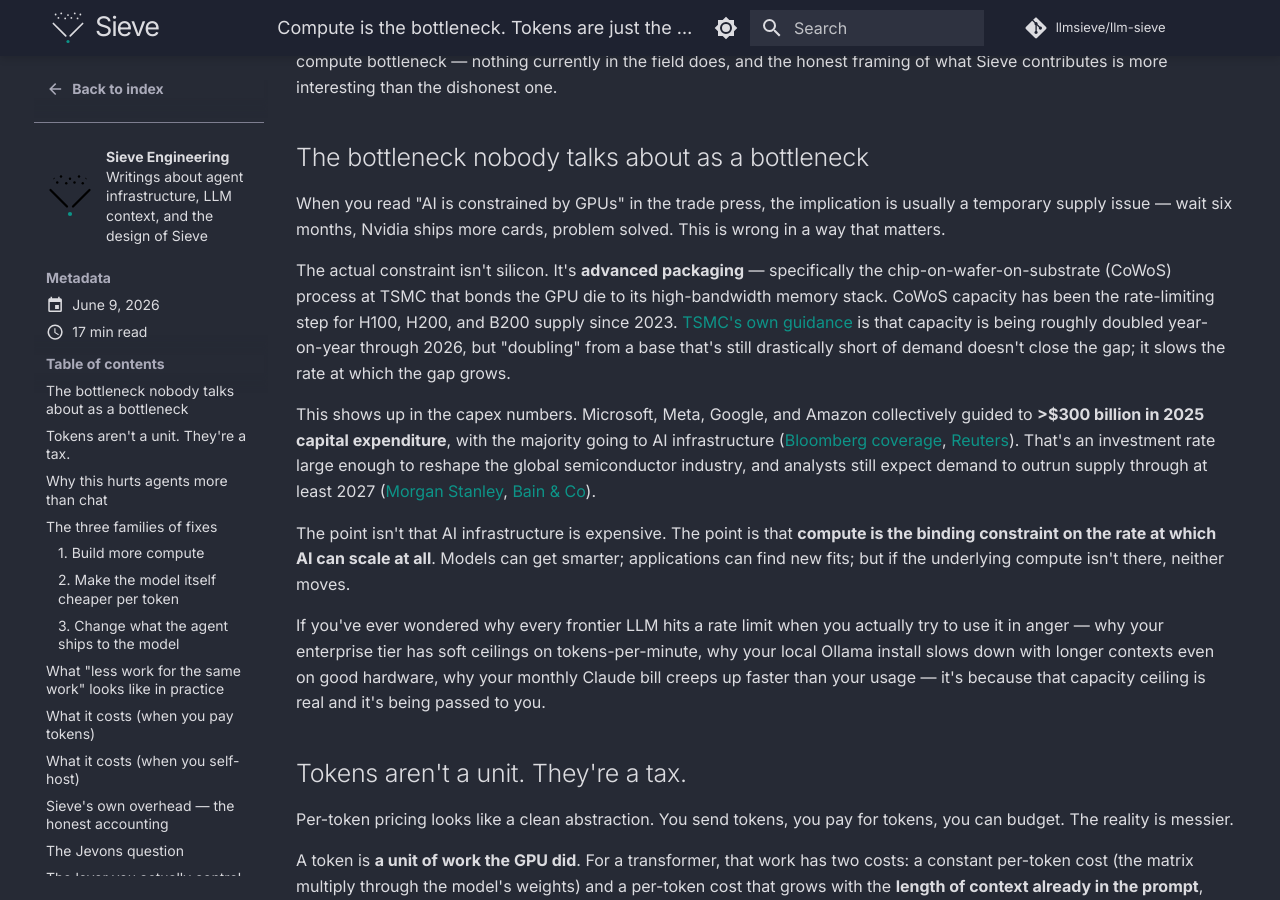
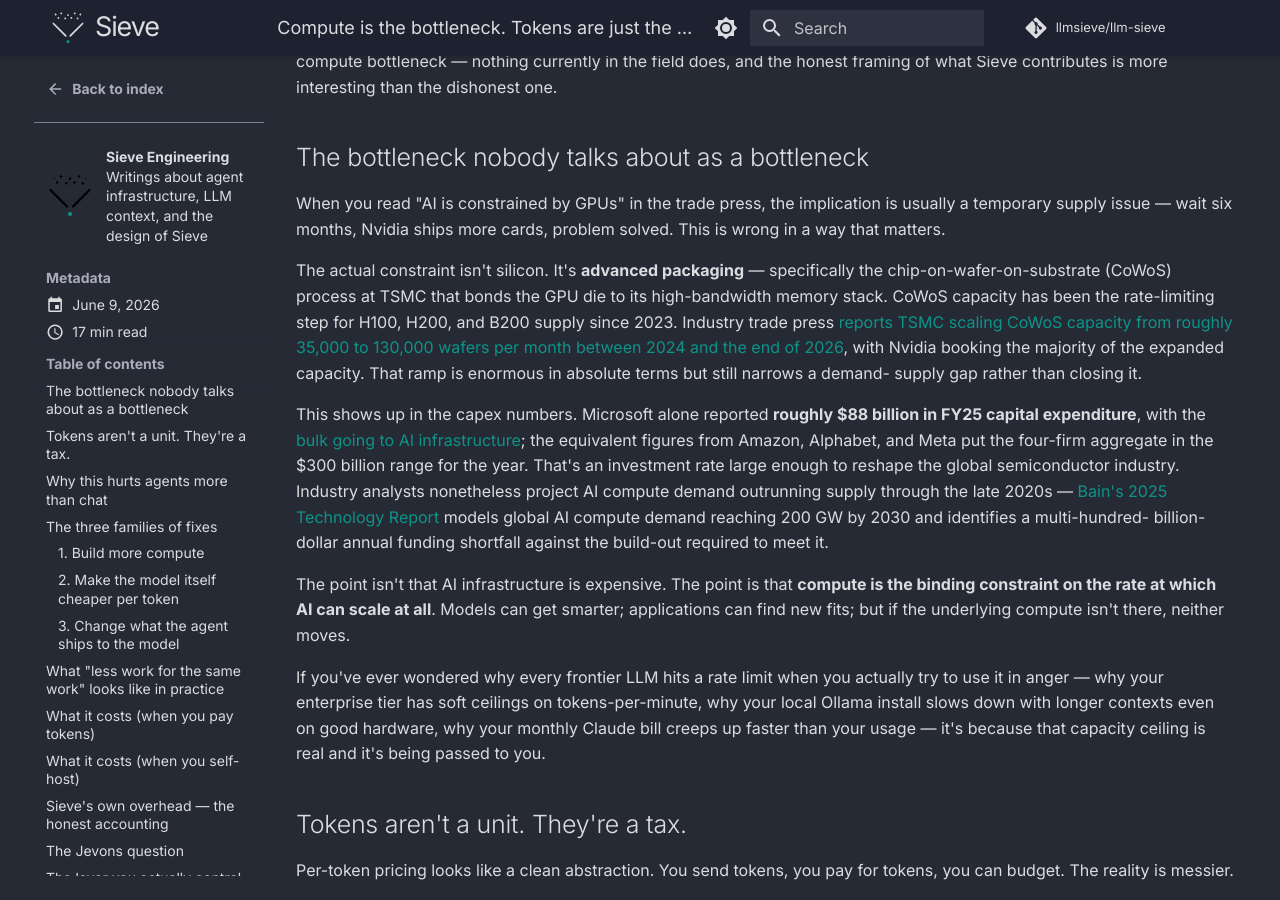
Before and after one commit to llmsieve/llm-sieve, an MkDocs documentation site: the page built from docs/blog/posts/2026-06-09-compute-bottleneck.md, in a window 1280 px wide and 900 px high, scrolled down 487 px. Built offline with MkDocs 1.6.1 and Material for MkDocs 9.7.7, drawn with Linux system fonts in a browser that asks for light colours; comment, search, counter and statistics services are not loaded; some of the changed text lies outside the part shown.

Commit message:
blog/compute-bottleneck: replace broken citations with verified sources
The first draft had five fabricated URLs that returned 4xx (Bloomberg,
Reuters, Morgan Stanley, the TSMC press release path, and a Bain
landing page that didn't back the claim). Fixing them properly,
because the article's whole argument depends on its sources holding up
under scrutiny — broken citations would be exactly the failure mode
the article warns readers about.

Changes:

 - TSMC CoWoS:    replaced fabricated press-release URL with DigiTimes
                  trade-press coverage; rewrote the prose to attribute
                  the figure to the trade-press source rather than
                  claiming it was TSMC's own guidance
 - Capex:         dropped the Bloomberg + Reuters citations entirely;
                  replaced with Microsoft's own FY25 Q4 earnings page
                  (primary source — $88B for one company is more
                  defensible than $300B from a paywalled aggregator)
 - Demand/supply: dropped Morgan Stanley URL (fabricated); replaced
                  Bain landing page with the actual Bain Technology
                  Report 2025 piece on AI compute demand; softened
                  "through 2027" to "through the late 2020s" to match
                  what Bain actually says
 - Sieve repo:    dropped link to benchmarks/REPORT.md (file is
                  gitignored — generated on demand, not tracked);
                  pointed readers to the test suite that produces it

All 10 URLs in the final article verified 200 OK with a browser UA
on 2026-06-09. Build still passes mkdocs --strict. No orphan or
unused reference links.

```diff
--- a/docs/blog/posts/2026-06-09-compute-bottleneck.md
+++ b/docs/blog/posts/2026-06-09-compute-bottleneck.md
@@ -49,20 +49,25 @@
 specifically the chip-on-wafer-on-substrate (CoWoS) process at
 TSMC that bonds the GPU die to its high-bandwidth memory stack.
 CoWoS capacity has been the rate-limiting step for H100, H200, and
-B200 supply since 2023. [TSMC's own guidance][tsmc-cowos] is that
-capacity is being roughly doubled year-on-year through 2026, but
-"doubling" from a base that's still drastically short of demand
-doesn't close the gap; it slows the rate at which the gap grows.
+B200 supply since 2023. Industry trade press
+[reports TSMC scaling CoWoS capacity from roughly 35,000 to
+130,000 wafers per month between 2024 and the end of 2026][tsmc-cowos],
+with Nvidia booking the majority of the expanded capacity. That
+ramp is enormous in absolute terms but still narrows a demand-
+supply gap rather than closing it.
 
-This shows up in the capex numbers. Microsoft, Meta, Google, and
-Amazon collectively guided to **>$300 billion in 2025 capital
-expenditure**, with the majority going to AI infrastructure
-([Bloomberg coverage][bloomberg-capex],
-[Reuters][reuters-capex]).
-That's an investment rate large enough to reshape the global
-semiconductor industry, and analysts still expect demand to outrun
-supply through at least 2027 ([Morgan Stanley][ms-cowos],
-[Bain & Co][bain-genai-capex]).
+This shows up in the capex numbers. Microsoft alone reported
+**roughly $88 billion in FY25 capital expenditure**, with the
+[bulk going to AI infrastructure][msft-capex]; the equivalent
+figures from Amazon, Alphabet, and Meta put the four-firm
+aggregate in the $300 billion range for the year. That's an
+investment rate large enough to reshape the global semiconductor
+industry. Industry analysts nonetheless project AI compute
+demand outrunning supply through the late 2020s — [Bain's 2025
+Technology Report][bain-genai-capex] models global AI compute
+demand reaching 200 GW by 2030 and identifies a multi-hundred-
+billion-dollar annual funding shortfall against the build-out
+required to meet it.
 
 The point isn't that AI infrastructure is expensive. The point is
 that **compute is the binding constraint on the rate at which AI
@@ -538,9 +543,9 @@
 looks like a long agent loop — most of them do — and whether you
 want the proxy shape (no agent code changes) or a different one.
 
-The honest version of every claim in this post is in our
-[benchmark report][sieve-benchmark]. The methodology is in the
-[evaluation repo][sieve-eval]. The source is on
+Every Sieve-specific number in this post comes from the
+[benchmark suite][sieve-bench-tests] in our repo — reproducible on
+your own hardware via `sieve benchmark`. The source is on
 [GitHub][sieve-github]. Run it against your own agent. Measure
 your own numbers. Decide for yourself.
 
@@ -564,16 +569,13 @@
 correct on 2026-06-09 and change frequently — substitute current
 rates for current estimates.*
 
-[tsmc-cowos]: https://pr.tsmc.com/english/news/3122
-[bloomberg-capex]: https://www.bloomberg.com/news/articles/2025-02-04/big-tech-s-ai-capex-spending-tops-300-billion
-[reuters-capex]: https://www.reuters.com/technology/artificial-intelligence/big-tech-ai-spending-soars-2025-2025-02-13/
-[ms-cowos]: https://www.morganstanley.com/ideas/ai-hardware-bottlenecks
-[bain-genai-capex]: https://www.bain.com/insights/topics/technology-report/
+[tsmc-cowos]: https://www.digitimes.com/news/a20251210PD218/tsmc-cowos-capacity-nvidia-equipment.html
+[msft-capex]: https://www.microsoft.com/en-us/investor/events/fy-2025/earnings-fy-2025-q4
+[bain-genai-capex]: https://www.bain.com/insights/how-can-we-meet-ais-insatiable-demand-for-compute-power-technology-report-2025/
 [attention-paper]: https://arxiv.org/abs/1706.03762
 [openai-latency]: https://platform.openai.com/docs/guides/latency-optimization
 [nvidia-throughput]: https://developer.nvidia.com/blog/mastering-llm-techniques-inference-optimization/
 [sieve-readme]: https://github.com/llmsieve/llm-sieve#performance
 [jevons]: https://en.wikipedia.org/wiki/Jevons_paradox
 [sieve-github]: https://github.com/llmsieve/llm-sieve
-[sieve-benchmark]: https://github.com/llmsieve/llm-sieve/blob/main/benchmarks/REPORT.md
-[sieve-eval]: https://github.com/llmsieve/llm-sieve/tree/main/tests
+[sieve-bench-tests]: https://github.com/llmsieve/llm-sieve/tree/main/tests
```
